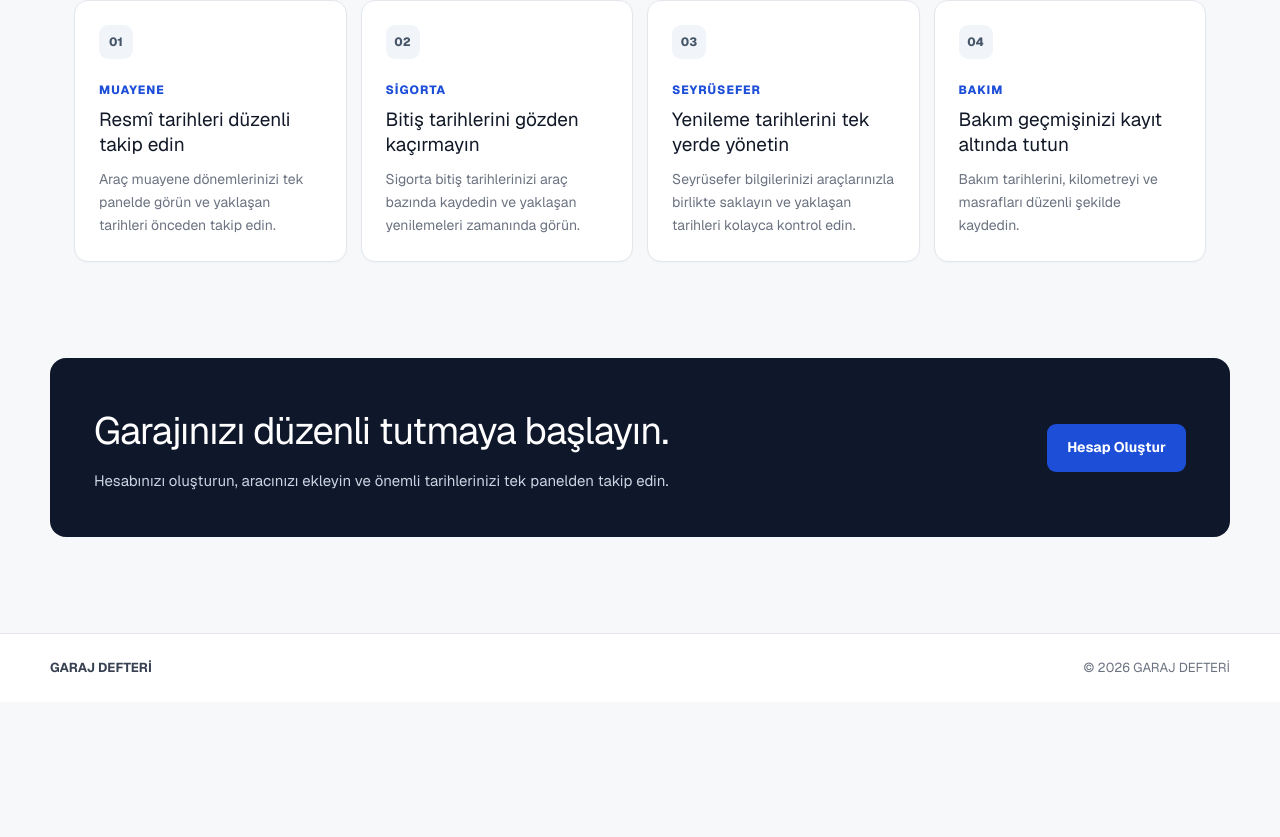
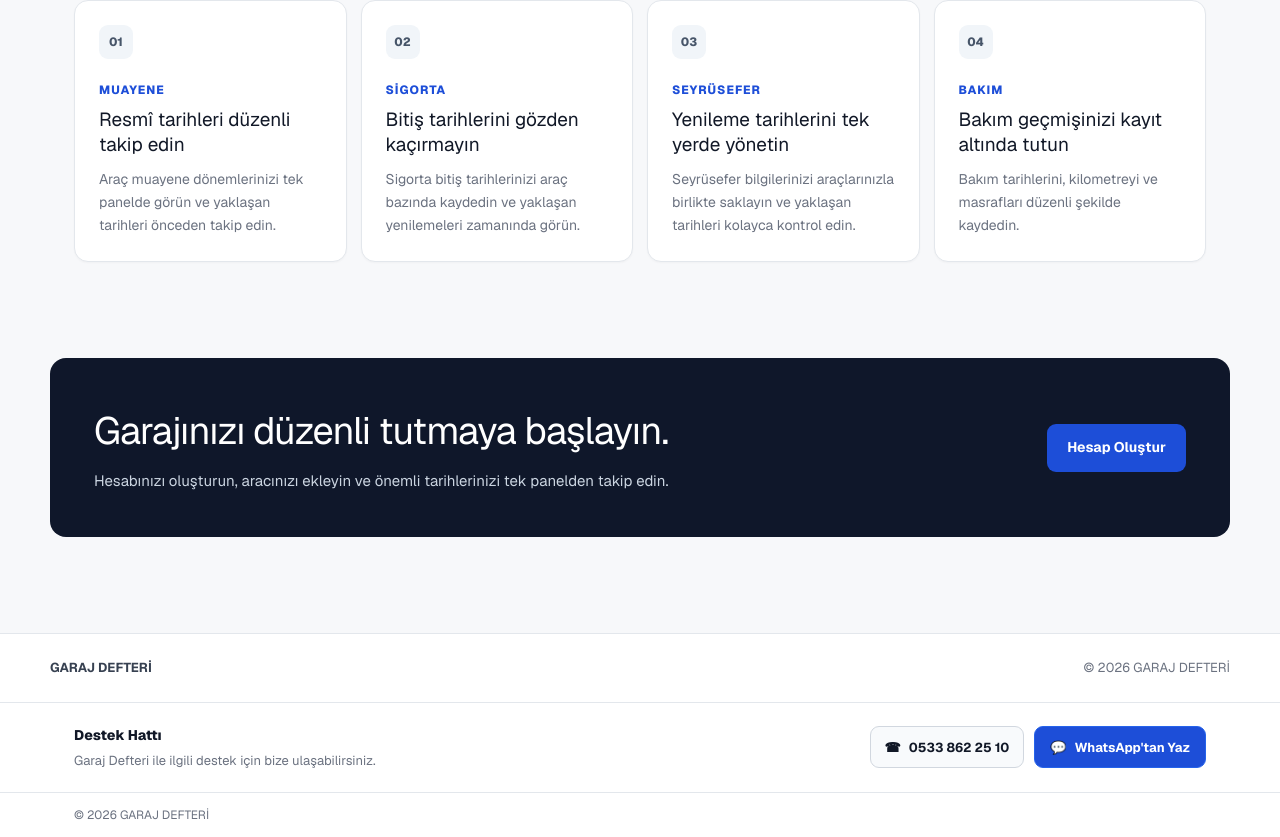
Before and after one commit to garajdefterim/garaj-defteri, a Next.js app: page / in a window 1280 px wide. Shown: the part 1085-1922 px from the top of the page. Before the commit the page ends 1787 px from the top, so only its background shows below. Built offline with nearby package versions, Linux system fonts and the light colour scheme.

Commit message:
Site geneline destek hatti eklendi

```diff
--- a/app/layout.tsx
+++ b/app/layout.tsx
@@ -55,6 +55,9 @@ const temaScripti = `
 })();
 `;
 
+const whatsappLinki =
+  "https://wa.me/905338622510?text=Merhaba%2C%20Garaj%20Defteri%20i%C3%A7in%20destek%20almak%20istiyorum.";
+
 export default function RootLayout({
   children,
 }: Readonly<{
@@ -76,11 +79,188 @@ export default function RootLayout({
 
       <body
         style={{
+          margin: 0,
           fontFamily:
             "var(--font-geist-sans), ui-sans-serif, system-ui, sans-serif",
+          backgroundColor: "var(--background)",
+          color: "var(--foreground)",
         }}
       >
-        {children}
+        <div
+          style={{
+            minHeight: "100vh",
+            display: "flex",
+            flexDirection: "column",
+          }}
+        >
+          <div
+            style={{
+              flex: 1,
+              minWidth: 0,
+            }}
+          >
+            {children}
+          </div>
+
+          <footer
+            className="site-support-footer"
+            style={{
+              width: "100%",
+              borderTop: "1px solid var(--border)",
+              backgroundColor: "var(--card)",
+              color: "var(--foreground)",
+            }}
+          >
+            <div
+              className="site-support-footer-inner"
+              style={{
+                width: "100%",
+                maxWidth: "1180px",
+                margin: "0 auto",
+                padding: "22px 24px",
+                display: "flex",
+                alignItems: "center",
+                justifyContent: "space-between",
+                gap: "20px",
+                flexWrap: "wrap",
+              }}
+            >
+              <div
+                style={{
+                  minWidth: 0,
+                }}
+              >
+                <strong
+                  style={{
+                    display: "block",
+                    fontSize: "14px",
+                    fontWeight: 750,
+                    color: "var(--foreground)",
+                  }}
+                >
+                  Destek Hattı
+                </strong>
+
+                <p
+                  style={{
+                    margin: "5px 0 0",
+                    color: "var(--muted)",
+                    fontSize: "13px",
+                    lineHeight: 1.5,
+                  }}
+                >
+                  Garaj Defteri ile ilgili destek için bize ulaşabilirsiniz.
+                </p>
+              </div>
+
+              <div
+                className="site-support-footer-actions"
+                style={{
+                  display: "flex",
+                  alignItems: "center",
+                  gap: "10px",
+                  flexWrap: "wrap",
+                }}
+              >
+                <a
+                  href="tel:+905338622510"
+                  aria-label="Destek hattını ara: 0533 862 25 10"
+                  style={{
+                    minHeight: "42px",
+                    padding: "0 14px",
+                    display: "inline-flex",
+                    alignItems: "center",
+                    justifyContent: "center",
+                    gap: "8px",
+                    borderRadius: "9px",
+                    border: "1px solid var(--border-strong)",
+                    backgroundColor: "var(--card-soft)",
+                    color: "var(--foreground)",
+                    fontSize: "13px",
+                    fontWeight: 700,
+                    textDecoration: "none",
+                    whiteSpace: "nowrap",
+                  }}
+                >
+                  <span aria-hidden="true">☎</span>
+                  0533 862 25 10
+                </a>
+
+                <a
+                  href={whatsappLinki}
+                  target="_blank"
+                  rel="noopener noreferrer"
+                  aria-label="WhatsApp üzerinden destek al"
+                  style={{
+                    minHeight: "42px",
+                    padding: "0 15px",
+                    display: "inline-flex",
+                    alignItems: "center",
+                    justifyContent: "center",
+                    gap: "8px",
+                    borderRadius: "9px",
+                    border: "1px solid #2563EB",
+                    backgroundColor: "#1D4ED8",
+                    color: "#FFFFFF",
+                    fontSize: "13px",
+                    fontWeight: 700,
+                    textDecoration: "none",
+                    whiteSpace: "nowrap",
+                  }}
+                >
+                  <span aria-hidden="true">💬</span>
+                  WhatsApp&apos;tan Yaz
+                </a>
+              </div>
+            </div>
+
+            <div
+              style={{
+                width: "100%",
+                borderTop: "1px solid var(--border)",
+              }}
+            >
+              <div
+                style={{
+                  width: "100%",
+                  maxWidth: "1180px",
+                  margin: "0 auto",
+                  padding: "13px 24px",
+                  color: "var(--muted)",
+                  fontSize: "12px",
+                  lineHeight: 1.5,
+                }}
+              >
+                © {new Date().getFullYear()} GARAJ DEFTERİ
+              </div>
+            </div>
+
+            <style>{`
+              @media (max-width: 640px) {
+                .site-support-footer-inner {
+                  padding: 20px 16px !important;
+                  align-items: stretch !important;
+                }
+
+                .site-support-footer-actions {
+                  width: 100% !important;
+                  display: grid !important;
+                  grid-template-columns: 1fr !important;
+                }
+
+                .site-support-footer-actions > a {
+                  width: 100% !important;
+                  min-height: 46px !important;
+                }
+
+                .site-support-footer > div:last-of-type > div {
+                  padding-left: 16px !important;
+                  padding-right: 16px !important;
+                }
+              }
+            `}</style>
+          </footer>
+        </div>
       </body>
     </html>
   );
```
